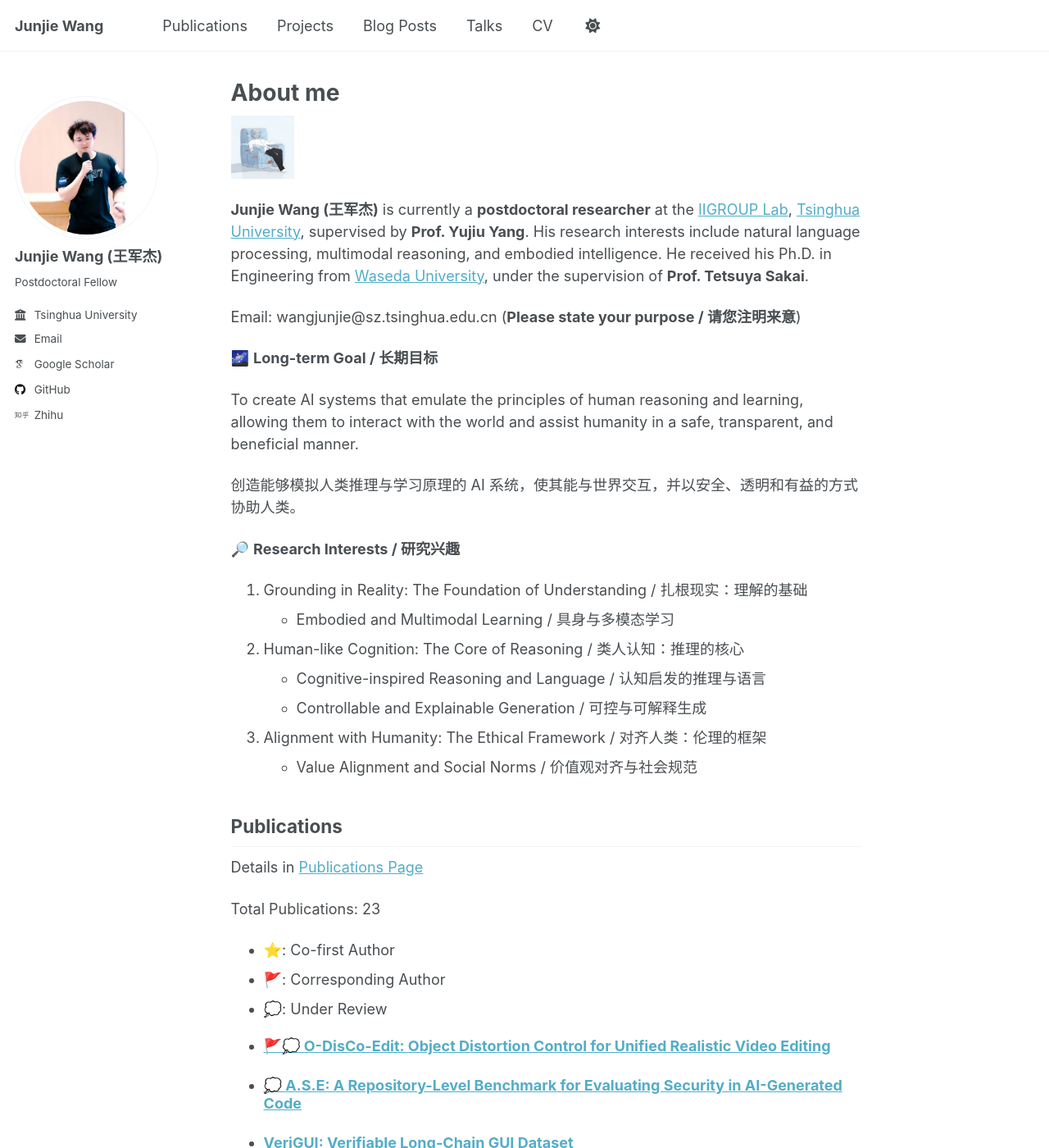
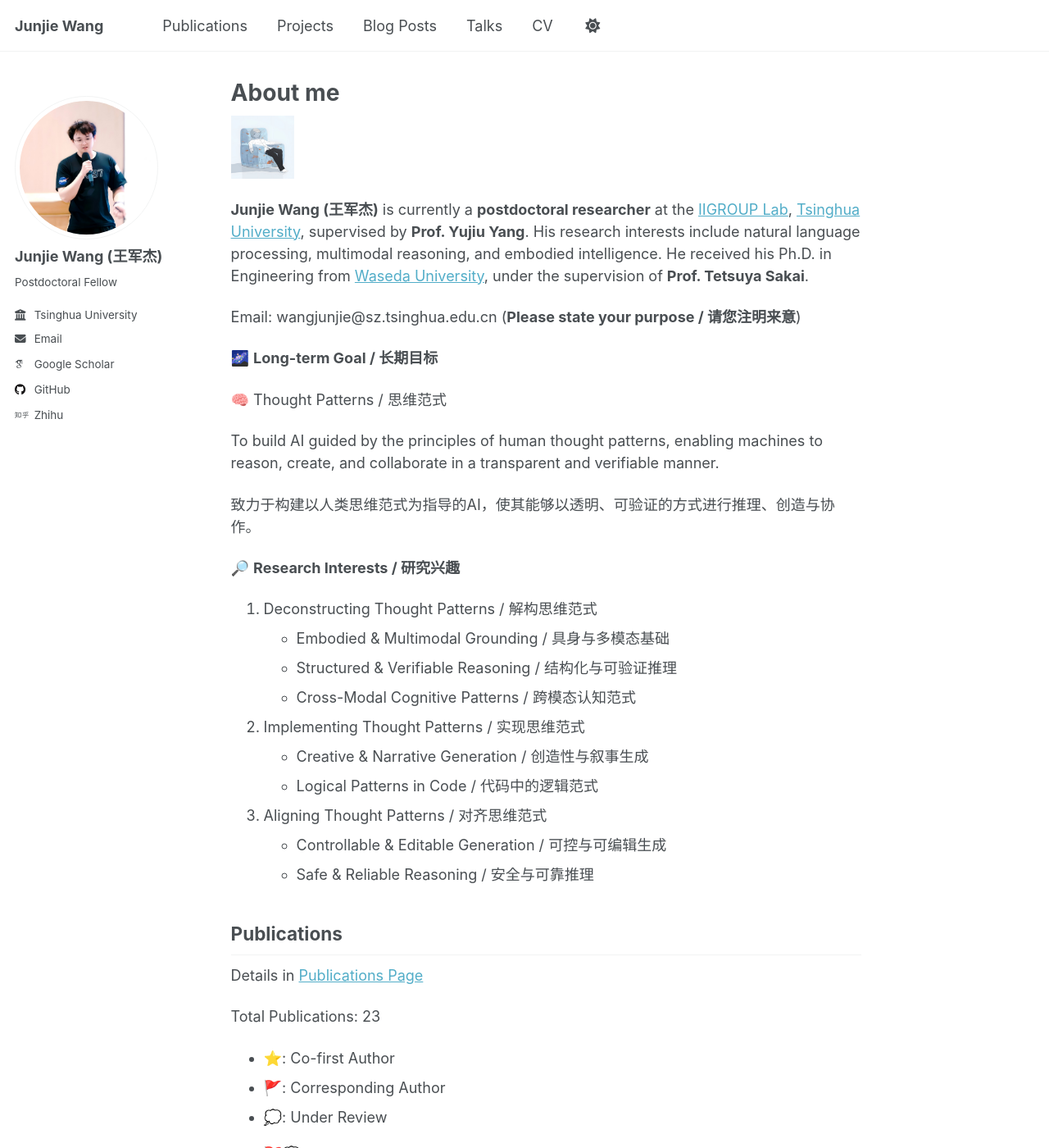
Before and after one commit to wangjunjie-ai/wangjunjie-ai.github.io, a Jekyll site: the page built from _pages/about.md, in a window 1280 px wide and 1400 px high. Shown: the whole window at 82% size. Built offline with Jekyll 4.4.1, drawn with Linux system fonts in a browser that asks for light colours; some web fonts are replaced.

Commit message:
Update about.md

```diff
--- a/_pages/about.md
+++ b/_pages/about.md
@@ -16,19 +16,24 @@
 
 🌌 **Long-term Goal / 长期目标**
 
-To create AI systems that emulate the principles of human reasoning and learning, allowing them to interact with the world and assist humanity in a safe, transparent, and beneficial manner.
+🧠 Thought Patterns / 思维范式
 
-创造能够模拟人类推理与学习原理的 AI 系统，使其能与世界交互，并以安全、透明和有益的方式协助人类。
+To build AI guided by the principles of human thought patterns, enabling machines to reason, create, and collaborate in a transparent and verifiable manner.
+
+致力于构建以人类思维范式为指导的AI，使其能够以透明、可验证的方式进行推理、创造与协作。
 
 🔎 **Research Interests / 研究兴趣**
 
-1. Grounding in Reality: The Foundation of Understanding / 扎根现实：理解的基础
-   - Embodied and Multimodal Learning / 具身与多模态学习
-2. Human-like Cognition: The Core of Reasoning / 类人认知：推理的核心
-  - Cognitive-inspired Reasoning and Language / 认知启发的推理与语言
-  - Controllable and Explainable Generation / 可控与可解释生成
-3. Alignment with Humanity: The Ethical Framework / 对齐人类：伦理的框架
-  - Value Alignment and Social Norms / 价值观对齐与社会规范
+1. Deconstructing Thought Patterns / 解构思维范式
+  - Embodied & Multimodal Grounding / 具身与多模态基础
+  - Structured & Verifiable Reasoning / 结构化与可验证推理
+  - Cross-Modal Cognitive Patterns / 跨模态认知范式
+2. Implementing Thought Patterns / 实现思维范式
+  - Creative & Narrative Generation / 创造性与叙事生成
+  - Logical Patterns in Code / 代码中的逻辑范式
+3. Aligning Thought Patterns / 对齐思维范式
+  - Controllable & Editable Generation / 可控与可编辑生成
+  - Safe & Reliable Reasoning / 安全与可靠推理
 
 ## Publications
 
```
